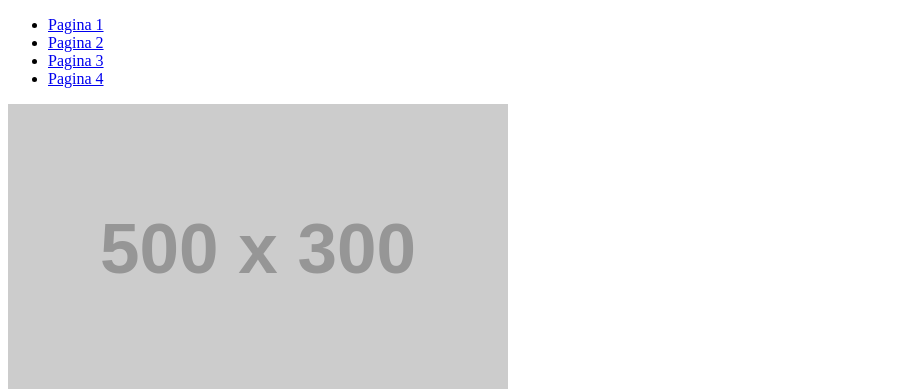
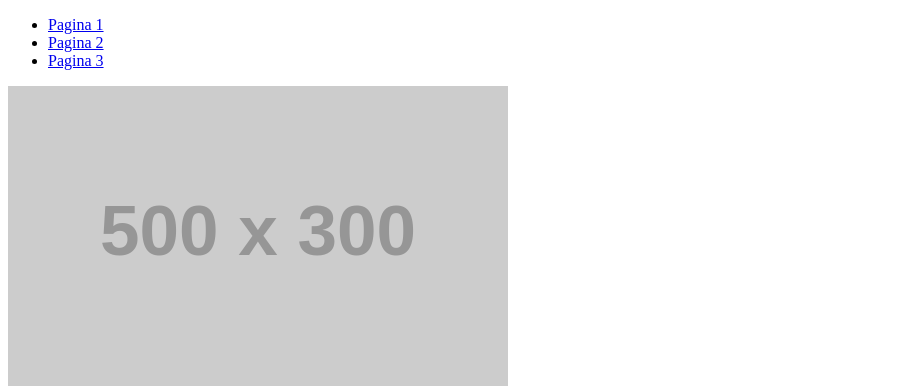
Before and after one commit to Clausura04/Laboratorio6, a plain HTML site: page index.html in a window 1280 px wide. Shown: the top 389 px of the page, without its empty margins (0-914 px from the left). Drawn offline with Linux system fonts and the light colour scheme; placeholder pictures from the web are drawn by us.

Commit message:
Archivo index modificado

```diff
--- a/index.html
+++ b/index.html
@@ -13,7 +13,6 @@
             <li><a href="pagina1.html">Pagina 1</a></li>
             <li><a href="pagina2.html">Pagina 2</a></li>
             <li><a href="pagina3.html">Pagina 3</a></li>
-            <li><a href="#">Pagina 4</a></li>
           </ul>
         </nav>
       </header>
```
